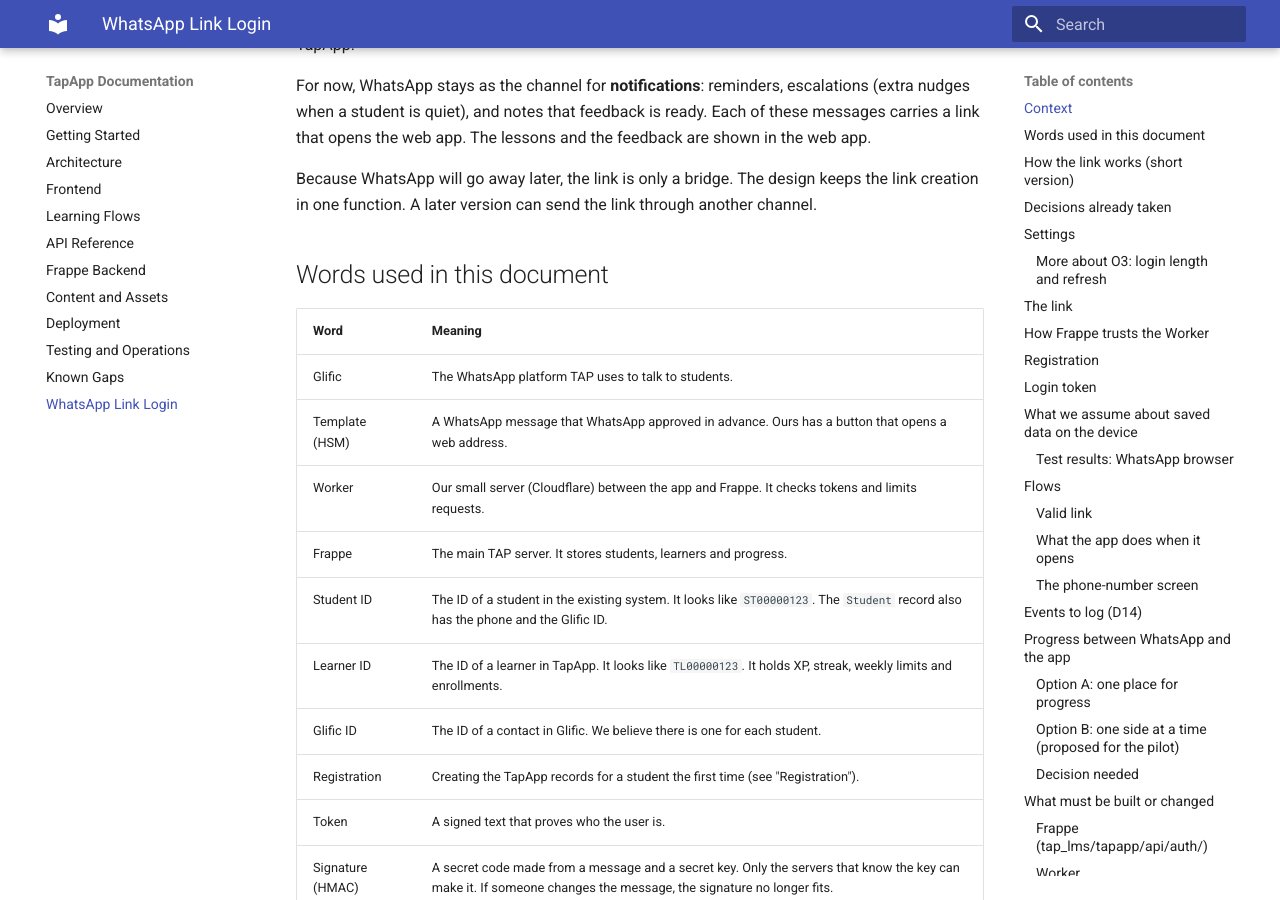
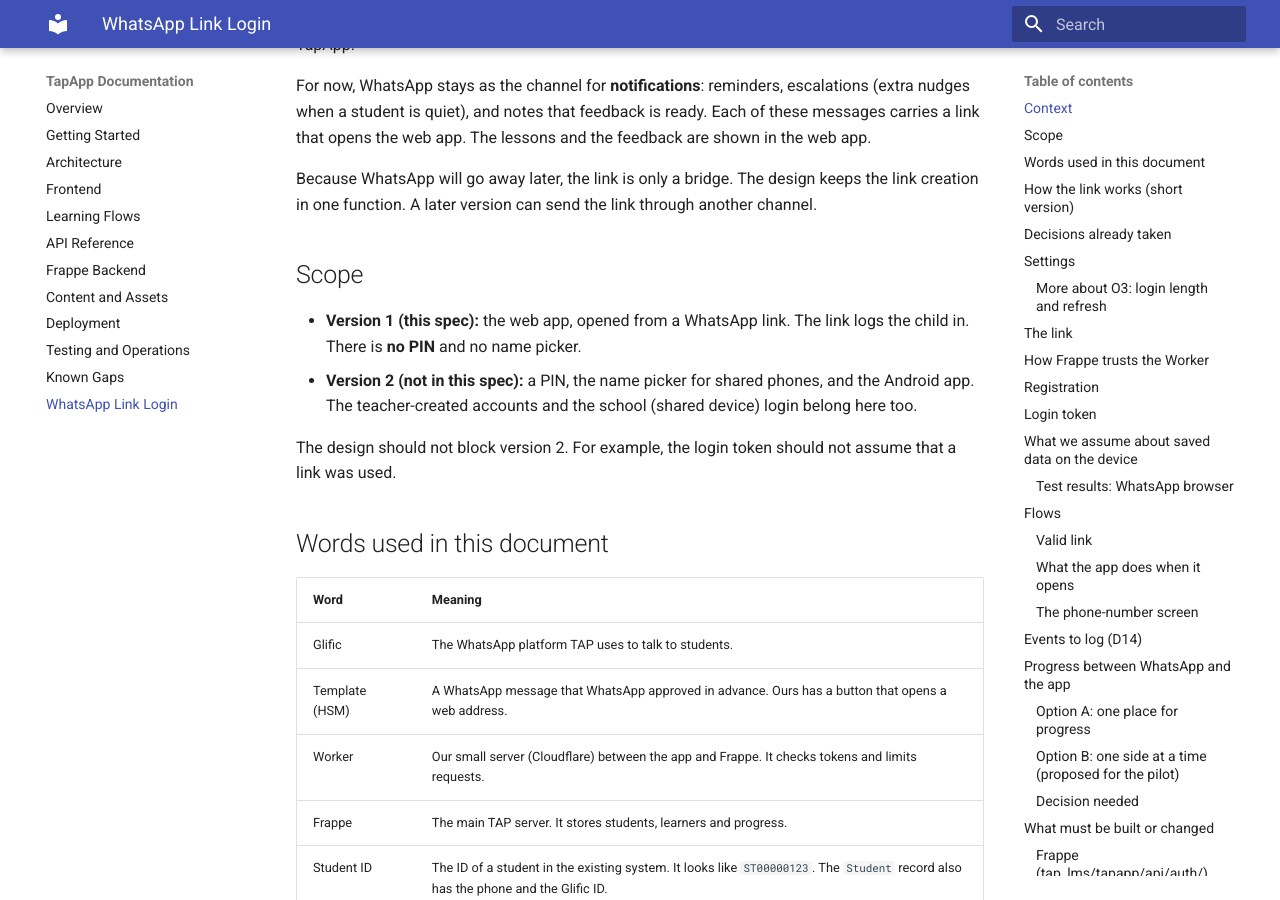
Before and after one commit to theapprenticeproject/flutter_native_webapp, an MkDocs documentation site: the page built from documentation/whatsapp-link-login.md, in a window 1280 px wide and 900 px high, scrolled down 434 px. Built offline with MkDocs 1.6.1 and Material for MkDocs 9.7.7, drawn with Linux system fonts in a browser that asks for light colours.

Commit message:
updated whatsapp link doc

```diff
--- a/documentation/whatsapp-link-login.md
+++ b/documentation/whatsapp-link-login.md
@@ -11,6 +11,13 @@
 For now, WhatsApp stays as the channel for **notifications**: reminders, escalations (extra nudges when a student is quiet), and notes that feedback is ready. Each of these messages carries a link that opens the web app. The lessons and the feedback are shown in the web app.
 
 Because WhatsApp will go away later, the link is only a bridge. The design keeps the link creation in one function. A later version can send the link through another channel.
+
+## Scope
+
+- **Version 1 (this spec):** the web app, opened from a WhatsApp link. The link logs the child in. There is **no PIN** and no name picker.
+- **Version 2 (not in this spec):** a PIN, the name picker for shared phones, and the Android app. The teacher-created accounts and the school (shared device) login belong here too.
+
+The design should not block version 2. For example, the login token should not assume that a link was used.
 
 ## Words used in this document
 
```
